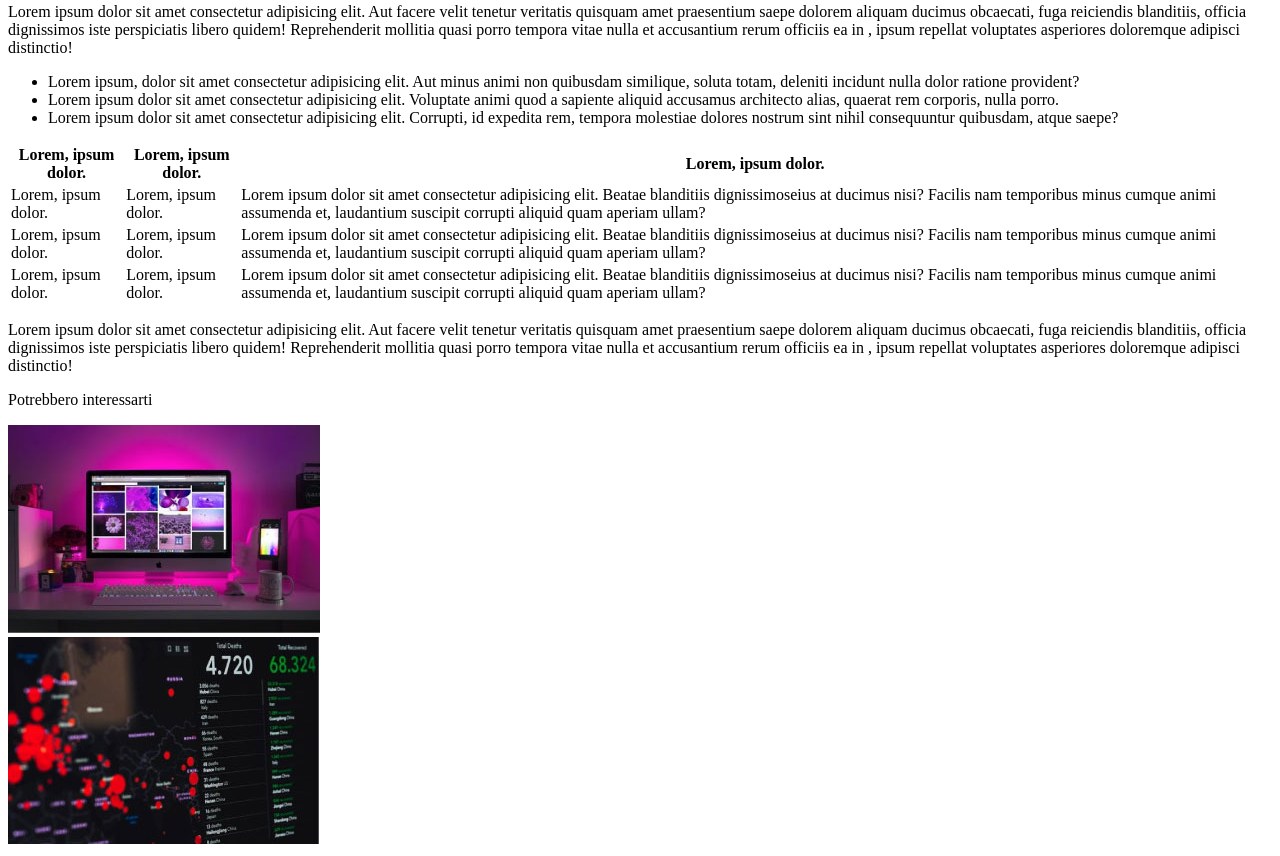
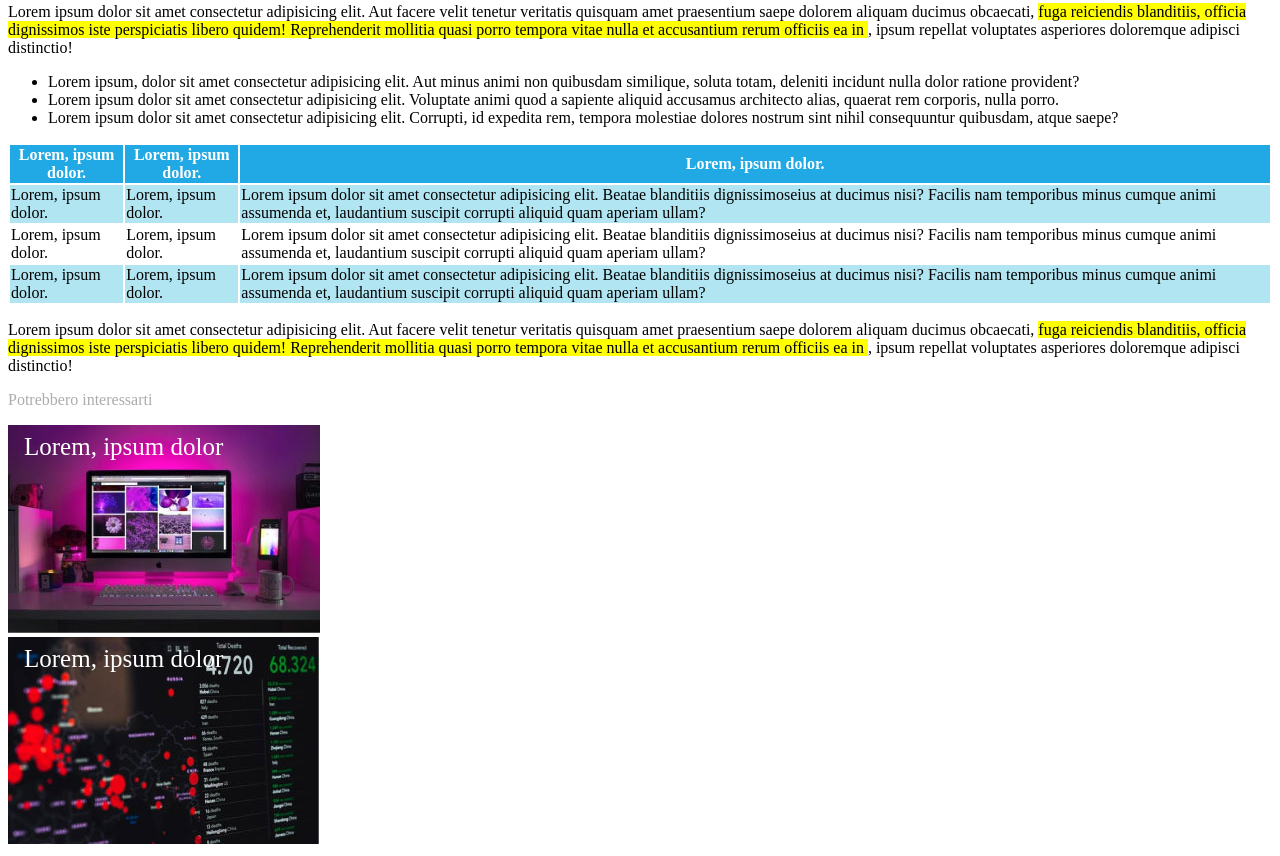
Before and after one commit to justwana-fly/html-css-booleaner, a plain HTML site: page index.html in a window 1280 px wide. Shown: the part 794-1650 px from the top of the page. Drawn offline with Linux system fonts and the light colour scheme.

Commit message:
finito 1 es

```diff
--- a/css/style.css
+++ b/css/style.css
@@ -8,3 +8,38 @@
     width: 200px;
     margin-top: 100px;
 }
+
+.trasparente {
+    color:rgb(172, 172, 172);
+}
+
+.azzuro {
+    color:rgb(53, 177, 231);
+}
+
+.sottolineare {
+    background-color: rgb(255, 255, 0);
+
+}
+
+.lorem-sottolineare {
+    background-color: rgb(32, 169, 229);
+    color: white;
+}
+
+.sfondo-azzuro {
+    background-color: rgb(177, 229, 242);
+}
+
+.container {
+    position: relative;
+    color: white;
+  }
+
+.top-left {
+    position: absolute;
+    top: 8px;
+    left: 16px;
+    font-size: 25px;
+
+  }
--- a/index.html
+++ b/index.html
@@ -15,8 +15,8 @@
 
       <h1>Internet deve essere al servizio del "bene pubblico": il<br>
           manifesto di Tim Berners-Lee</h1>
-      <p class="trasparente">scritto da <span class="azzuro">The booleaner</span></p>
-      <p>il 10/10/2020</p>
+      <p class="trasparente">Scritto da <span class="azzuro">The Booleaner</span></p>
+      <p class="trasparente">il 10/10/2020</p>
 
       <div class="img.Tim">                                         <!--titolo, autore, foto di Tim Berners-Lee-->
         <img src="img/tim-1.jpg" alt="image one Tim Berners Lee">
@@ -56,7 +56,7 @@
           </thead>
 
           <tbody>
-              <tr>
+              <tr class="sfondo-azzuro">
                <td>Lorem, ipsum dolor.</td>
                <td>Lorem, ipsum dolor.</td>
                <td>Lorem ipsum dolor sit amet consectetur adipisicing elit. Beatae blanditiis
@@ -72,7 +72,7 @@
                     assumenda et, laudantium suscipit corrupti aliquid quam aperiam ullam?</td>
               </tr>
 
-              <tr>
+              <tr class="sfondo-azzuro">
                 <td>Lorem, ipsum dolor.</td>
                 <td>Lorem, ipsum dolor.</td>
                 <td>Lorem ipsum dolor sit amet consectetur adipisicing elit. Beatae blanditiis
@@ -96,8 +96,16 @@
 
     <footer>
         <p class="trasparente">Potrebbero interessarti</p>
-        <div class=""><img src="img/monitor.jpg" alt="computer image"></div>
-        <div class=""><img src="img/graph.jpg" alt="computer diagram"></div>                         <!--immagini-->
+
+        <div class="container">
+            <img src="img/monitor.jpg" alt="computer image">
+            <div class="top-left">Lorem, ipsum dolor</div>
+        </div>                                                             <!--immagini con scritta dentro-->
+
+        <div class="container">
+            <img src="img/graph.jpg" alt="computer diagram">
+            <div class="top-left">Lorem, ipsum dolor</div>
+        </div>
     </footer>
 
 
```
